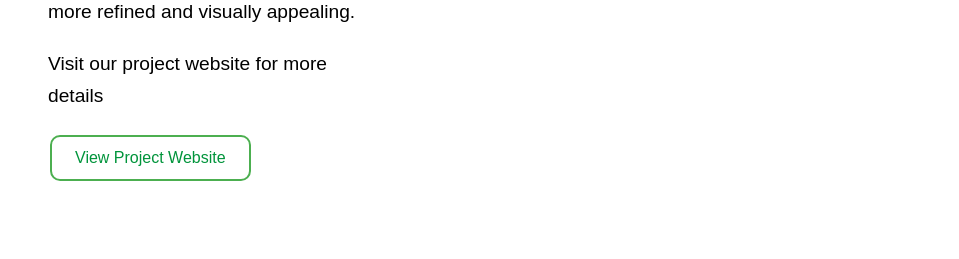
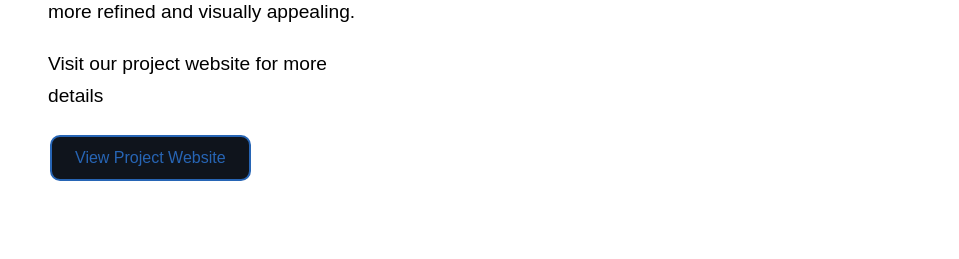
Before and after one commit to IvyWang1108/ivyportfolio, a plain HTML site: page prj1-involve.html in a window 1280 px wide. Shown: the part 4780-5039 px from the top of the page, without its empty margins (192-1151 px from the left). Drawn offline with Linux system fonts and the light colour scheme.

Commit message:
Modified button style

```diff
--- a/css/main.css
+++ b/css/main.css
@@ -1903,9 +1903,9 @@
   }
 
   .button1 {
-    background-color: white;
+    background-color: #0F141C;
     /* color: black;  */
-    border: 2px solid #4CAF50;
+    border: 2px solid #2765B5;
     border-radius: 10px; /* Rounded corners */
   }
 
@@ -1917,7 +1917,7 @@
 
   .view-project{
     text-decoration: none;
-    color: rgb(0, 148, 59);
+    color: #2765B5;
 
   }
 
```
